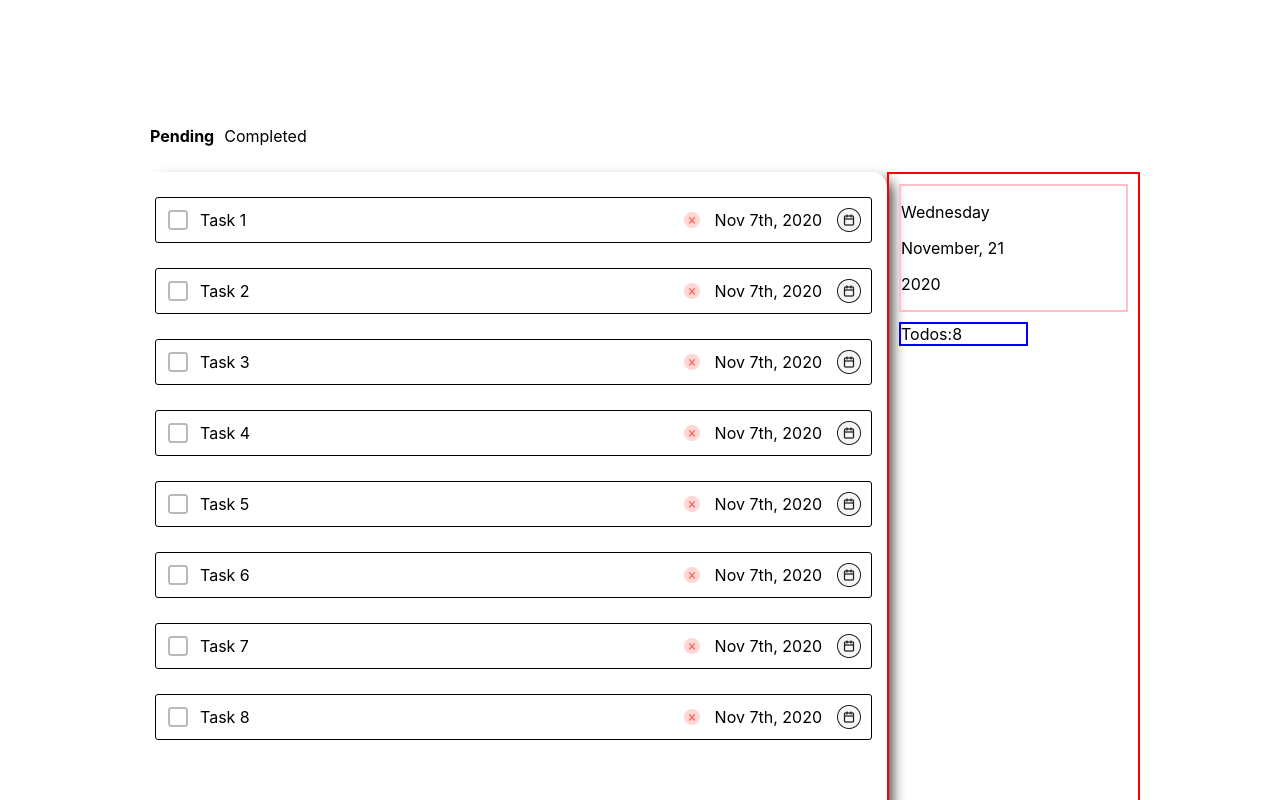
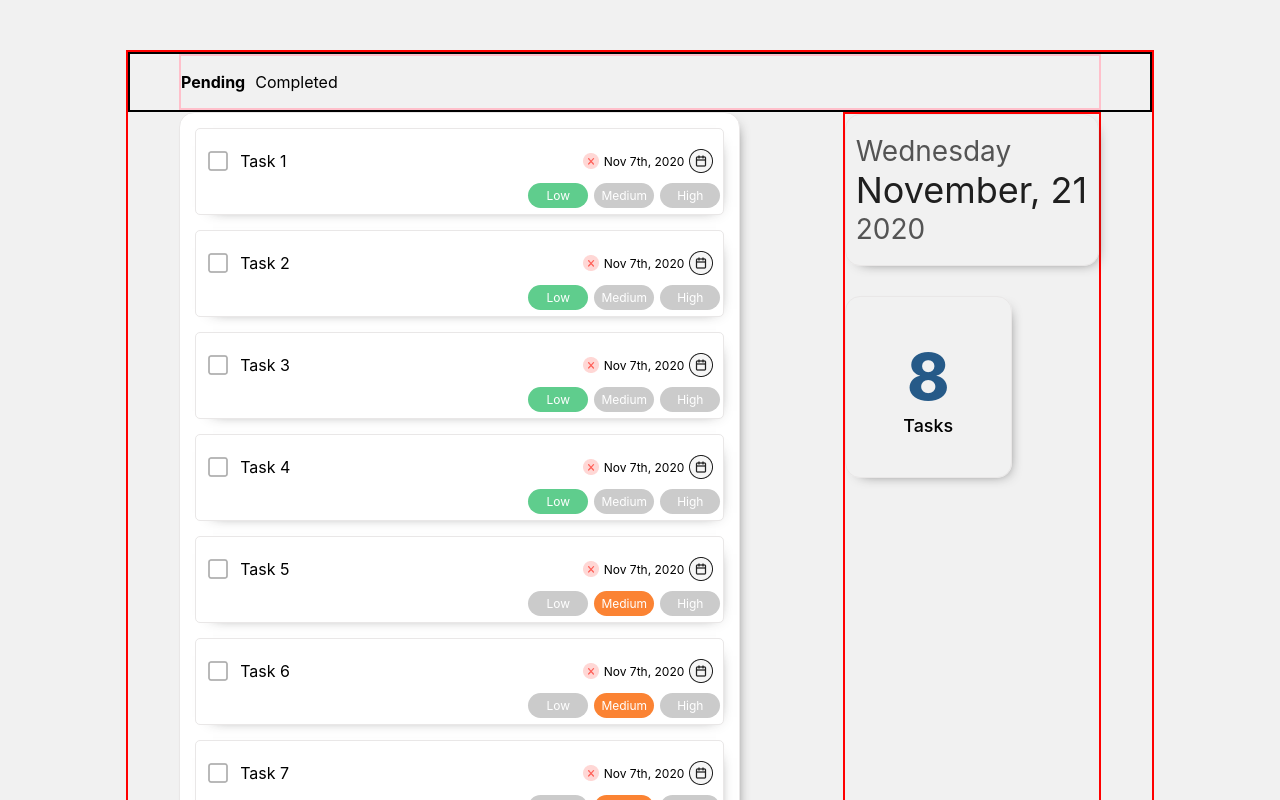
Before and after one commit to zachariahc/CS-Todo, a React (Create React App) app: page / in a window 1280 px wide. Shown: the top 800 px of the page. Built offline with nearby package versions, Linux system fonts and the light colour scheme.

Commit message:
Add badges, and sort by priority level

```diff
--- a/src/App.js
+++ b/src/App.js
@@ -4,14 +4,14 @@ import "./Styles/App.css";
 
 function App() {
   const [todos, setTodos] = useState([
-    { name: "Task 1", done: false, id: 1, priority: "Low" },
-    { name: "Task 2", done: false, id: 2, priority: "Low" },
-    { name: "Task 3", done: false, id: 3, priority: "Low" },
-    { name: "Task 4", done: false, id: 4, priority: "Low" },
-    { name: "Task 5", done: false, id: 5, priority: "Low" },
-    { name: "Task 6", done: false, id: 6, priority: "Low" },
-    { name: "Task 7", done: false, id: 7, priority: "Low" },
-    { name: "Task 8", done: false, id: 8, priority: "Low" },
+    { name: "Task 1", done: false, id: 1, priority: 3 },
+    { name: "Task 2", done: false, id: 2, priority: 3 },
+    { name: "Task 3", done: false, id: 3, priority: 3 },
+    { name: "Task 4", done: false, id: 4, priority: 3 },
+    { name: "Task 5", done: false, id: 5, priority: 2 },
+    { name: "Task 6", done: false, id: 6, priority: 2 },
+    { name: "Task 7", done: false, id: 7, priority: 2 },
+    { name: "Task 8", done: false, id: 8, priority: 1 },
   ]);
   const [tab, setTab] = useState("Pending");
 
@@ -24,11 +24,19 @@ function App() {
     newTodos[index].done = true;
     setTodos(newTodos);
   };
+  const changePriority = (index, priorityLevel) => {
+    const newTodos = [...todos];
+    newTodos[index].priority = priorityLevel;
+    setTodos(newTodos.sort((a, b) => a.priority - b.priority));
+
+  };
 
   return (
     <div className="app">
       <div className="main">
-        <div className="tab-group">
+
+    <div style={{border: '2px solid black', display: 'flex', justifyContent: 'center'}}>
+        <div style={{display: 'flex', border: '2px solid pink', width: '90%'}}>
           <p className={tab === "Pending" ? "tab-group__tabs bold" : 'tab-group__tabs '}
           onClick={() => changeTab("Pending")}>
             Pending
@@ -38,11 +46,11 @@ function App() {
             onClick={() => changeTab("Completed")}>
             Completed
           </p>
+       </div>
         </div>
 
-       <div style={{display: 'flex'}}>
-
-       <div className="todo-list-group" style={{width: '75%'}}>
+       <div style={{display: 'flex', justifyContent: 'center'}}>
+       <div className="todo-list-group" >
           {tab === "Pending"
             ? todos.map((x, i) => {
                 if (x.done === false) {
@@ -53,6 +61,7 @@ function App() {
                       todo={x}
                       i={i}
                       changeToDo={changeToDo}
+                      changePriority={changePriority}
                     ></Todo>
                   );
                 }
@@ -66,27 +75,28 @@ function App() {
                       todo={x}
                       i={i}
                       changeToDo={changeToDo}
+                      changePriority={changePriority}
                     ></Todo>
                   );
                 }
               })}
         </div>
 
-        <div style={{border: '2px solid red', width: '25%'}}>
-          <div style={{border: '2px solid pink', margin: '10px'}}>
-            <p>
+        <div className="date-todo-count-container">
+          <div className="date-card">
+            <p className="date-card-day">
             Wednesday
             </p>
-            <p>
+            <p className="date-card-month-year">
             November, 21
             </p>
-            <p>
+            <p className="date-card-year">
             2020
             </p>
           </div>
-          <div style={{border: '2px solid blue', margin: '10px', width: '50%'}}>
-            Todos:
-            {todos.length}
+          <div className="todo-count-card">
+            <p className="todo-count">{todos.length}</p>
+            <p className="todo-tasks">Tasks</p>
           </div>
         </div>
 
--- a/src/Components/Todo.js
+++ b/src/Components/Todo.js
@@ -5,20 +5,37 @@ import checked from '../Assets/checked.png'
 import calbutton from '../Assets/calbutton.png'
 import cancel from '../Assets/cancel.png'
 
-export default function Todo({changeToDo, todo, i}) {
+export default function Todo({changeToDo, changePriority, todo, i}) {
+    // Decides color of chip when priorty is selected
+    const chipColor = (priorityColor, todoPrority) => {
+        let colorOfChip = 'no-chip-color';
+        if(priorityColor === todoPrority){
+            colorOfChip = `chip-color-${todoPrority}`
+        }
+        return colorOfChip
+    }
+
     return (
         <div className="todo-container">
+
             <div className="todo-group">
                 <div className="todo-text-icon">
                  <img onClick={() => changeToDo(i)} src={todo.done ? checked : unchecked} alt="unchecked box"/>
                   <span className="todo-name">{todo.name}</span>
                 </div>
+
                 <div className="todo-text-icon">
                     <img src={cancel}/>
-                      <span className="cal-group">Nov 7th, 2020</span>
+                      <span className="cal-group cal-date">Nov 7th, 2020</span>
                     <img className="cal-group" src={calbutton}/>
                 </div>
             </div>
+
+           <div className="chip-levels-group">
+               <p className={chipColor(3, todo.priority)} onClick={() => changePriority(i, 3)}>Low</p>
+               <p className={chipColor(2, todo.priority)} onClick={() => changePriority(i, 2)}>Medium</p>
+               <p className={chipColor(1, todo.priority)} onClick={() => changePriority(i, 1)}>High</p>
+           </div>
         </div>
     )
 }
--- a/src/Styles/App.css
+++ b/src/Styles/App.css
@@ -1,15 +1,18 @@
 .app {
   display: flex;
-  justify-content: center
+  justify-content: center;
+  background: rgb(241, 241, 241);
 }
 
 .main {
-  width: 1000px;
-  margin-top: 100px;
-  height: 100vh;
+  width: 80%;
+  border:  2px solid red;
+  margin-top: 50px;
+  /* height: 100vh; */
 }
 
 .tab-group {
+  border: 2px solid red;
   display: flex;
   padding: 10px;
 }
@@ -24,11 +27,74 @@
 
 .todo-list-group {
   background: white;
-  box-shadow: 11px 3px 14px -6px rgba(51,51,51,1);
-  height: 100vh;
+  border: 1px solid rgb(233, 231, 231);
+  box-shadow: 5px 5px 14px -10px rgba(51,51,51,1);
+
+  margin: 0% 5% 0% 5% ;
+  width: 55%;
+  /* height: 700px; */
   border-radius: 15px;
 }
 
 .bold {
   font-weight: bold;
 }
+
+.date-todo-count-container {
+  border: 2px solid red;
+  margin: 0% 5% 0% 5% ;
+
+  width: 25%;
+}
+
+.date-card {
+  border: 1px solid rgb(233, 231, 231);
+  box-shadow: 5px 5px 14px -10px rgba(51,51,51,1);
+  border-radius: 15px;
+  height: 150px;
+  min-width: 225px;
+  display: flex;
+  flex-direction: column;
+  justify-content: center;
+}
+.date-card > p {
+  margin: 0;
+  margin-left: 10px;
+}
+.date-card-day, .date-card-year {
+  font-size: 1.75rem;
+  color: #545454
+}
+.date-card-month-year {
+   font-size: 2.25rem;
+   color: #1f1f1f;
+}
+
+.todo-count-card {
+  border: 1px solid rgb(233, 231, 231);
+  box-shadow: 5px 5px 14px -10px rgba(51,51,51,1);
+  margin-top: 30px;
+  min-width: 165px;
+  height: 180px;
+  width: 65%;
+  border-radius: 15px;
+  display: flex;
+  flex-direction: column;
+  align-items: center;
+  justify-content: center;
+}
+
+.todo-count-card > p {
+  margin: 0;
+}
+
+.todo-count {
+  font-weight: 800;
+  color: #265a88;
+  font-size: 4rem;
+}
+
+.todo-tasks {
+  font-weight: 500;
+  font-size: 1.12rem;
+}
--- a/src/Styles/Todo.css
+++ b/src/Styles/Todo.css
@@ -2,26 +2,72 @@
     background: white;
     margin: 15px;
     padding-top: 10px;
+    border: 1px solid rgb(233, 231, 231);
+    box-shadow: 5px 5px 14px -13px rgba(51,51,51,1);
+    border-radius: 5px;
+    min-height: 75px;
 }
-
 .todo-group {
     display: flex;
     justify-content: space-between;
-    border: 1px solid black;
-    border-radius: 3px;
     padding: 10px
 }
 
 .todo-text-icon {
     display:  flex;
     align-items: center;
-
 }
 
 .cal-group {
-    padding-left: 15px
+    padding-left: 5px
 }
-
+.cal-date {
+  font-size: 12px;
+  font-weight: 400;
+}
 .todo-name {
     margin-left: 10px;;
 }
+.chip-levels-group > p {
+    margin: 0px 3px;
+}
+.chip-levels-group {
+  display: flex;
+  justify-content: flex-end;
+}
+.no-chip-color {
+   background: #CBCBCB;
+   border-radius: 25px;
+   text-align: center;
+   width: 50px;
+   padding: 5px;
+   color: white;
+   font-size: 12px;
+}
+.chip-color-3 {
+   background: #5fcd8d;
+   border-radius: 25px;
+   text-align: center;
+   width: 50px;
+   padding: 5px;
+   color: white;
+   font-size: 12px;
+}
+.chip-color-2 {
+   background: #fb8333;
+   border-radius: 25px;
+   text-align: center;
+   width: 50px;
+   padding: 5px;
+   color: white;
+   font-size: 12px;
+}
+.chip-color-1 {
+   background: #ff6159;
+   border-radius: 25px;
+   text-align: center;
+   width: 50px;
+   padding: 5px;
+   color: white;
+   font-size: 12px;
+}
```
